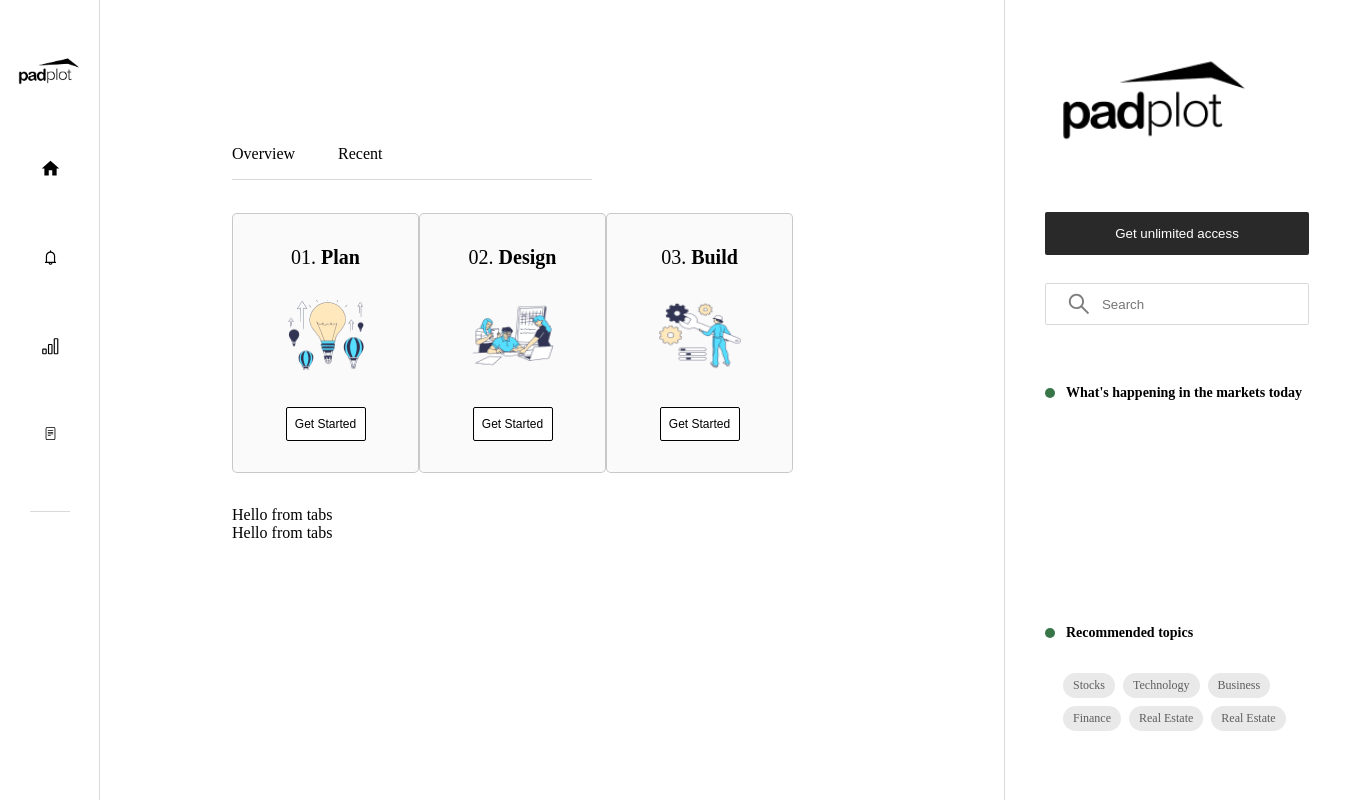
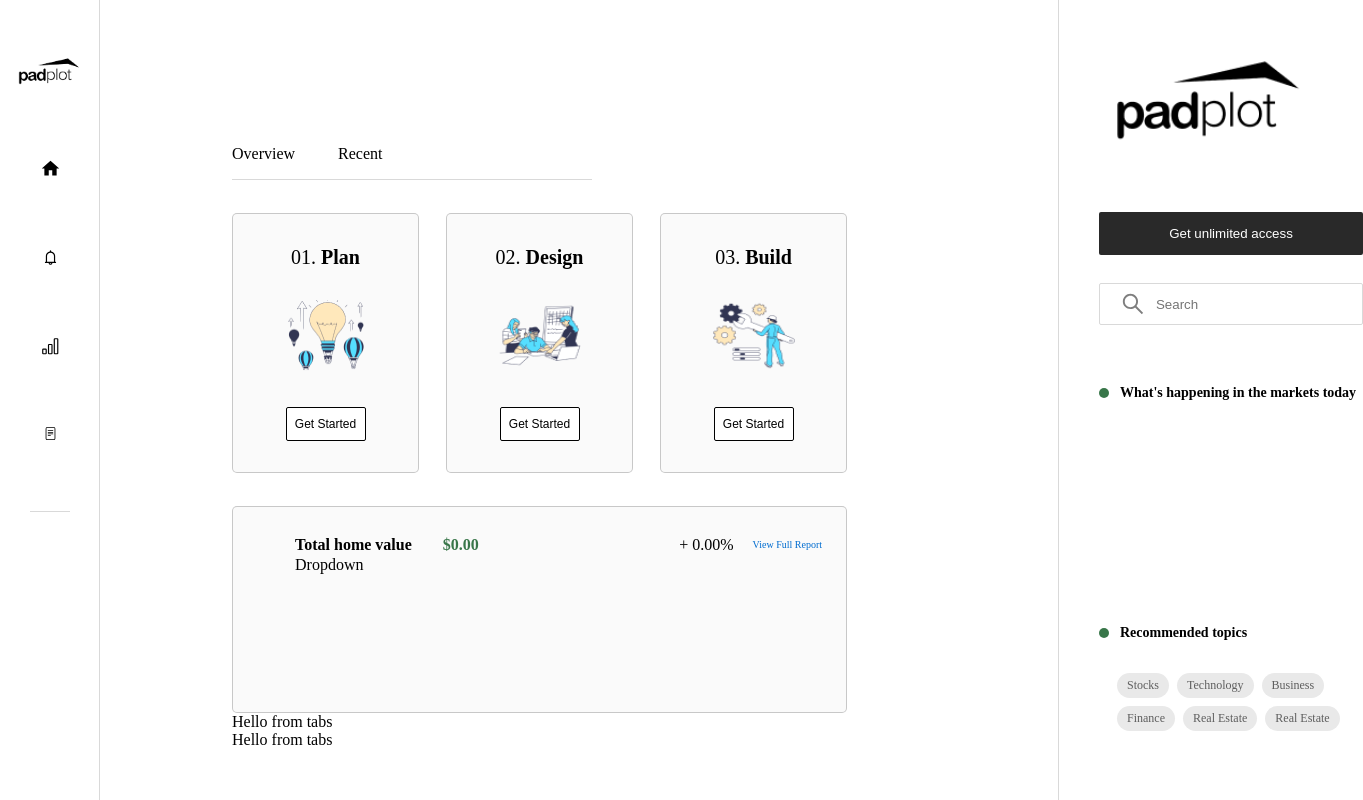
Before and after one commit to tkg808/padplot, a React (Create React App) app: page / in a window 1280 px wide. Shown: the top 800 px of the page, 1363 px wide, since content can reach past the window. Built offline with nearby package versions, Linux system fonts and the light colour scheme.

Commit message:
Add content and style to top row of home report

```diff
--- a/src/components/homePage/HomePage.css
+++ b/src/components/homePage/HomePage.css
@@ -24,3 +24,53 @@ div.home-page-cards-container
   display: flex;
   justify-content: space-between;
 }
+
+div.home-page-report-container
+{
+  width: 615px;
+  height: 207px;
+  padding: 27px 24px 0 62px;
+  background-color: #FAFAFA;
+  border: 1px solid rgba(0, 0, 0, 0.2);
+  border-radius: 5px;
+}
+
+div.home-page-report-top-row-container
+{
+  display: flex;
+  justify-content: space-between;
+}
+
+div.home-page-report-top-left-container
+{
+  padding: 2px 0;
+  display: flex;
+  gap: 31px;
+  font-size: 16px;
+  font-weight: 700;
+}
+
+div.home-page-report-total-home-value
+{
+  color: #387649;
+}
+
+div.home-page-report-top-right-container
+{
+  display: flex;
+  align-items: center;
+  gap: 19px;
+}
+
+div.home-page-report-full-link-container
+{
+  display: flex;
+  align-items: center;
+}
+
+a.home-page-report-full-link
+{
+  padding-bottom: 1px;
+  font-size: 10px;
+  color: #006CCF;
+}
--- a/src/components/homePage/HomePage.js
+++ b/src/components/homePage/HomePage.js
@@ -1,4 +1,5 @@
 import './HomePage.css';
+import { Link } from 'react-router-dom';
 import HomeCard from './homeCard/HomeCard';
 import plan_image from '../../res/plan_image.png';
 import design_image from '../../res/design_image.png';
@@ -42,13 +43,31 @@ export default function HomePage()
       </div>
       <div className="home-page-report-container">
         <div className="home-page-report-top-row-container">
-
+          <div className="home-page-report-top-left-container">
+            <div className="home-page-report-total-home-value-title">
+              Total home value
+            </div>
+            <div className="home-page-report-total-home-value">
+              $<span className="home-page-report-total-home-value">0.00</span>
+            </div>
+          </div>
+          <div className="home-page-report-top-right-container">
+            <div className="home-page-report-delta-container">
+              + <span className="home-page-report-delta">0.00</span>%
+            </div>
+            <div className="home-page-report-full-link-container">
+              <Link to="" className="home-page-report-full-link">View Full Report</Link>
+            </div>
+          </div>
         </div>
         <div className="home-page-report-dropdown-container">
-
+          Dropdown
         </div>
         <div className="home-page-report-info-container">
-
+          <div className="home-page-report-info"></div>
+          <div className="home-page-report-info"></div>
+          <div className="home-page-report-info"></div>
+          <div className="home-page-report-info"></div>
         </div>
       </div>
       <div className="home-page-bottom-container">
```
